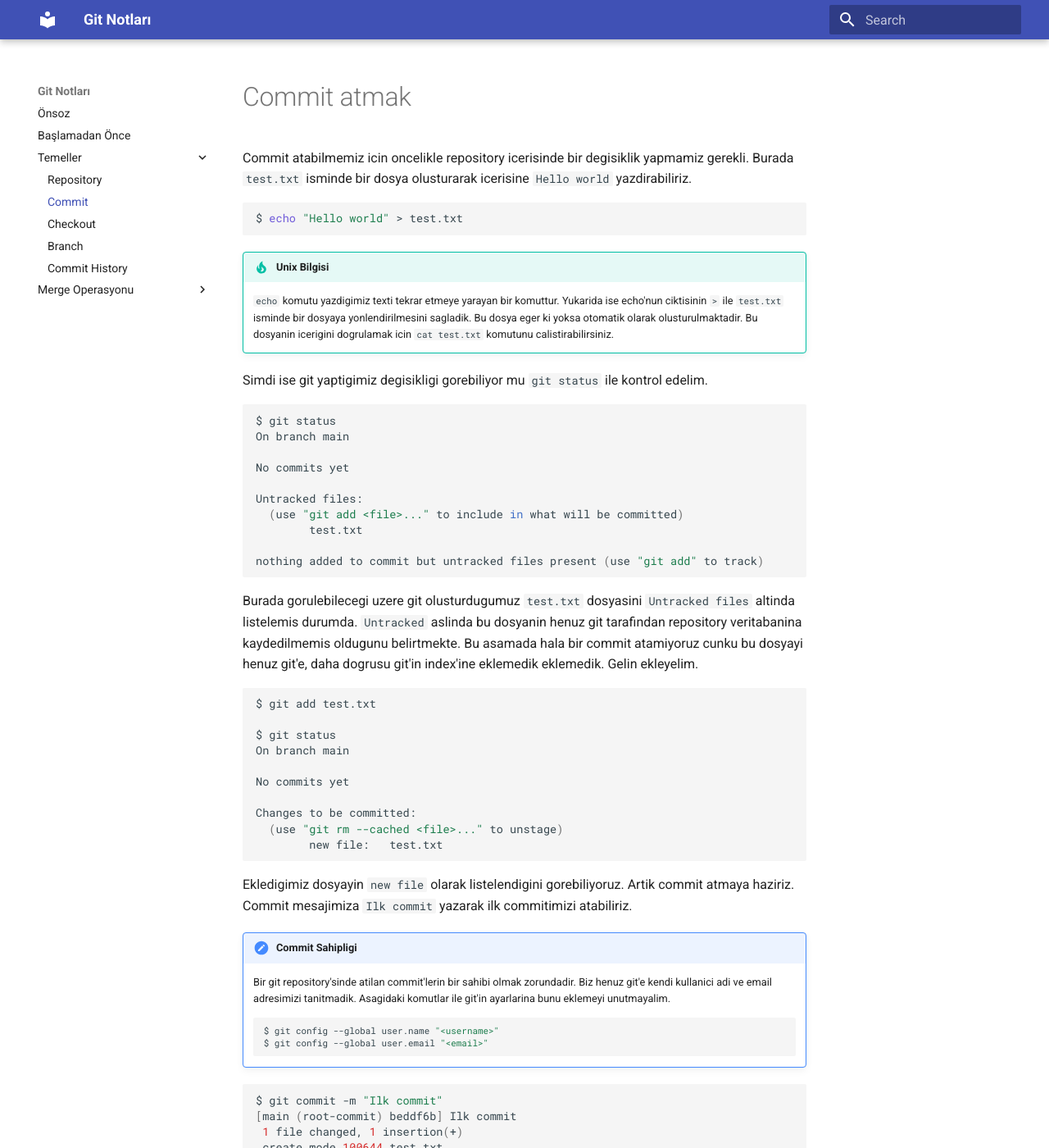
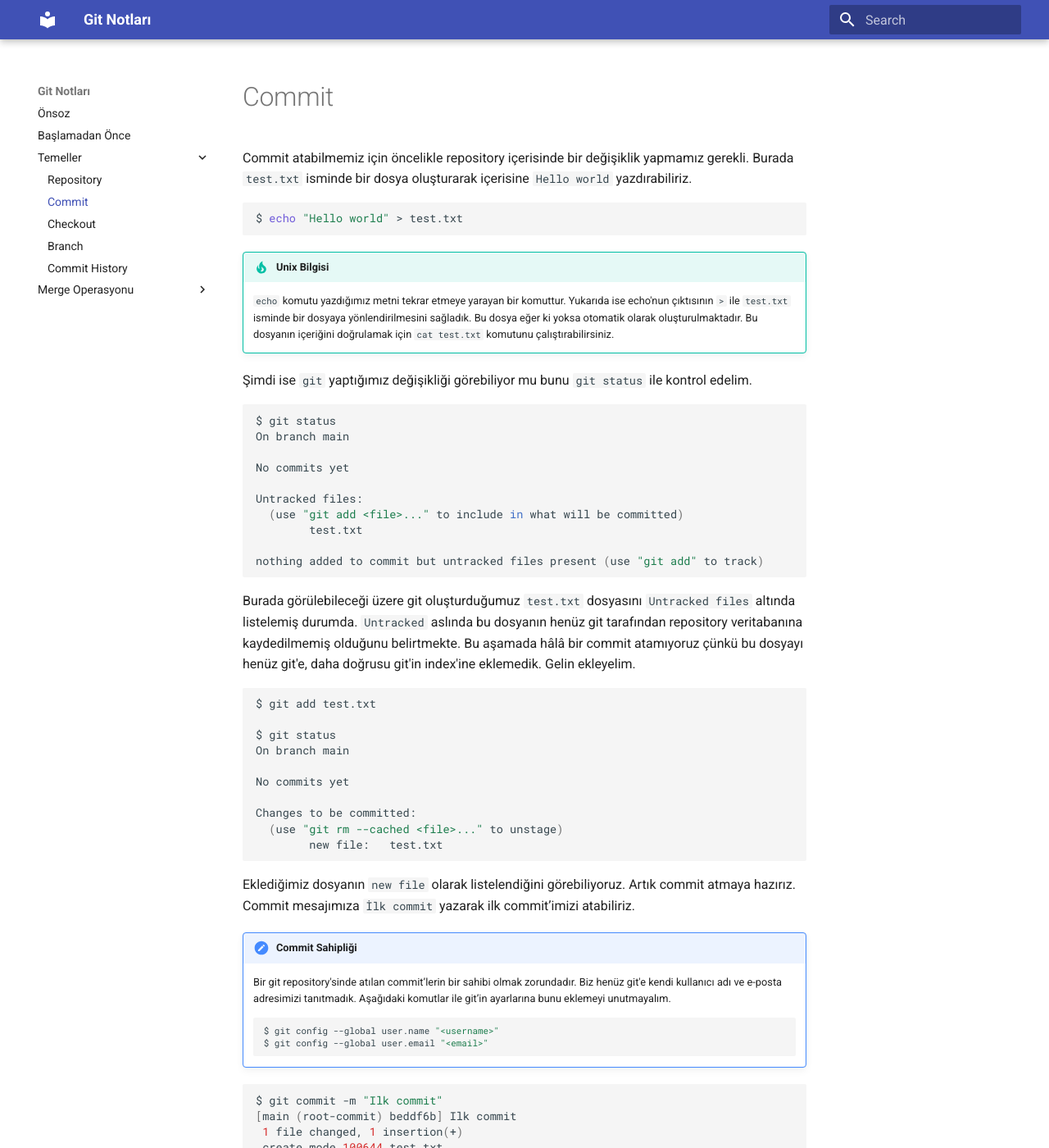
Before and after one commit to buravc/git-kilavuzu, an MkDocs documentation site: the page built from docs/temeller/commit.md, in a window 1280 px wide and 1400 px high. Shown: the whole window at 82% size. Built offline with MkDocs 1.6.1 and Material for MkDocs 9.7.7, drawn with Linux system fonts in a browser that asks for light colours; some of the changed text lies outside the part shown.

Commit message:
convert commit to Turkish

````diff
--- a/docs/temeller/commit.md
+++ b/docs/temeller/commit.md
@@ -1,15 +1,15 @@
-# Commit atmak
+# Commit
 
-Commit atabilmemiz icin oncelikle repository icerisinde bir degisiklik yapmamiz gerekli. Burada `test.txt` isminde bir dosya olusturarak icerisine `Hello world` yazdirabiliriz.
+Commit atabilmemiz için öncelikle repository içerisinde bir değişiklik yapmamız gerekli. Burada `test.txt` isminde bir dosya oluşturarak içerisine `Hello world` yazdırabiliriz.
 
 ```bash
 $ echo "Hello world" > test.txt
 ```
 
 !!! tip "Unix Bilgisi"
-    `echo` komutu yazdigimiz texti tekrar etmeye yarayan bir komuttur. Yukarida ise echo'nun ciktisinin `>` ile `test.txt` isminde bir dosyaya yonlendirilmesini sagladik. Bu dosya eger ki yoksa otomatik olarak olusturulmaktadir. Bu dosyanin icerigini dogrulamak icin `cat test.txt` komutunu calistirabilirsiniz.
+    `echo` komutu yazdığımız metni tekrar etmeye yarayan bir komuttur. Yukarıda ise echo'nun çıktısının `>` ile `test.txt` isminde bir dosyaya yönlendirilmesini sağladık. Bu dosya eğer ki yoksa otomatik olarak oluşturulmaktadır. Bu dosyanın içeriğini doğrulamak için `cat test.txt` komutunu çalıştırabilirsiniz.
 
-Simdi ise git yaptigimiz degisikligi gorebiliyor mu `git status` ile kontrol edelim.
+Şimdi ise `git` yaptığımız değişikliği görebiliyor mu bunu `git status` ile kontrol edelim.
 
 ```bash
 $ git status
@@ -24,7 +24,7 @@ Untracked files:
 nothing added to commit but untracked files present (use "git add" to track)
 ```
 
-Burada gorulebilecegi uzere git olusturdugumuz `test.txt` dosyasini `Untracked files` altinda listelemis durumda. `Untracked` aslinda bu dosyanin henuz git tarafindan repository veritabanina kaydedilmemis oldugunu belirtmekte. Bu asamada hala bir commit atamiyoruz cunku bu dosyayi henuz git'e, daha dogrusu git'in index'ine eklemedik eklemedik. Gelin ekleyelim.
+Burada görülebileceği üzere git oluşturduğumuz `test.txt` dosyasını `Untracked files` altında listelemiş durumda. `Untracked` aslında bu dosyanın henüz git tarafından repository veritabanına kaydedilmemiş olduğunu belirtmekte. Bu aşamada hâlâ bir commit atamıyoruz çünkü bu dosyayı henüz git'e, daha doğrusu git'in index'ine eklemedik. Gelin ekleyelim.
 
 ```bash
 $ git add test.txt
@@ -39,10 +39,10 @@ Changes to be committed:
         new file:   test.txt
 ```
 
-Ekledigimiz dosyayin `new file` olarak listelendigini gorebiliyoruz. Artik commit atmaya haziriz. Commit mesajimiza `Ilk commit` yazarak ilk commitimizi atabiliriz.
+Eklediğimiz dosyanın `new file` olarak listelendiğini görebiliyoruz. Artık commit atmaya hazırız. Commit mesajımıza `İlk commit` yazarak ilk commit’imizi atabiliriz.
 
-!!! note "Commit Sahipligi"
-    Bir git repository'sinde atilan commit'lerin bir sahibi olmak zorundadir. Biz henuz git'e kendi kullanici adi ve email adresimizi tanitmadik. Asagidaki komutlar ile git'in ayarlarina bunu eklemeyi unutmayalim.
+!!! note "Commit Sahipliği"
+    Bir git repository'sinde atılan commit’lerin bir sahibi olmak zorundadır. Biz henüz git'e kendi kullanıcı adı ve e-posta adresimizi tanıtmadık. Aşağıdaki komutlar ile git’in ayarlarına bunu eklemeyi unutmayalım.
     ```bash
     $ git config --global user.name "<username>"
     $ git config --global user.email "<email>"
@@ -55,7 +55,7 @@ $ git commit -m "Ilk commit"
  create mode 100644 test.txt
 ```
 
-Artik ilk commit'imizi atmis durumdayiz. Repository'mizin gecmisine bakarak bunu onaylayalim.
+Artık ilk commit’imizi atmış durumdayız. Repository’mizin geçmişine bakarak bunu onaylayalım.
 
 ```bash
 $ git log
@@ -66,7 +66,7 @@ $ git log
       Ilk commit
 ```
 
-Artik repository'mizde hash'i `beddf6b7c7155af30f8a73f349094c72bfa93a43` olan bir commit'imiz bulunmakta. Simdi gelin minik bir degisiklik yapip ikinci bir commit daha atalim. Bu sefer `test.txt` dosyasinda ufak bir degisiklik yapalim.
+Artık repository’mizde hash’i `beddf6b7c7155af30f8a73f349094c72bfa93a43` olan bir commit’imiz bulunmakta. Şimdi gelin minik bir değişiklik yapıp ikinci bir commit daha atalım. Bu sefer `test.txt` dosyasında ufak bir değişiklik yapalım.
 
 ```bash
 $ echo "Merhaba Dunya" >> test.txt
@@ -82,9 +82,9 @@ no changes added to commit (use "git add" and/or "git commit -a")
 ```
 
 !!! tip "Unix Bilgisi"
-    Bu sefer `echo` komutundan sonra `>` yerine `>>` operatoru kullanmamizin sebebi `test.txt` dosyasinin iceriginin uzerine yazmak yerine komutun ciktisinin dosyanin sonuna eklenmesini istiyoruz. `>` operatoru dosyanin iceriginin tamamini silerken `>>` operatoru sadece dosyanin sonuna ekleme yapmaktadir.
+    Bu sefer `echo` komutundan sonra `>` yerine `>>` operatörü kullanmamızın sebebi `test.txt` dosyasının içeriğinin üzerine yazmak yerine komutun çıktısının dosyanın sonuna eklenmesini istiyoruz. `>` operatörü dosyanın içeriğinin tamamını silerken `>>` operatörü sadece dosyanın sonuna ekleme yapmaktadır.
 
-Gordugunuz uzere bu sefer yaptigimiz degisikliklere ragmen dosya `Untracked` olarak isimlendirilmiyor. Bunun sebebi ise bir onceki attigimiz commit ile birlikte bu dosyanin mevcut durumda git'in index'inde zaten yer aliyor olmasi. Artik yaptigimiz degisiklik `modified` olarak gozukuyor. Bu sefer dosyanin yeni halini git'in index'ine eklememiz gerekiyor.
+Gördüğünüz üzere bu sefer yaptığımız değişikliklere rağmen dosya `Untracked` olarak isimlendirilmiyor. Bunun sebebi ise bir önceki attığımız commit ile birlikte bu dosyanın mevcut durumda git’in index’inde zaten yer alıyor olması. Artık yaptığımız değişiklik `modified` olarak gözüküyor. Bu sefer dosyanın yeni hâlini git’in index’ine eklememiz gerekiyor.
 
 ```bash
 $ git add test.txt
@@ -96,7 +96,7 @@ Changes to be committed:
         modified:   test.txt
 ```
 
-Simdi yeni bir commit atabiliriz.
+Şimdi yeni bir commit atabiliriz.
 
 ```bash
 $ git commit -m "Dosyaya Merhaba Dunya ekledim"
@@ -104,7 +104,7 @@ $ git commit -m "Dosyaya Merhaba Dunya ekledim"
  1 file changed, 1 insertion(+)
 ```
 
-Artik repository'mizin en son haline bakabiliriz. Bu sefer `git log` komutumuza `--graph` bayragini ekleyerek bakalim.
+Artık repository’mizin en son hâline bakabiliriz. Bu sefer `git log` komutumuza `--graph` bayrağını ekleyerek bakalım.
 
 ```bash
 $ git log --graph
@@ -121,7 +121,7 @@ $ git log --graph
       Ilk commit
 ```
 
-Artik yeni bir commit'imiz var ve hash'i `419a640a88ca3d23399c51c5f398f2d3684a66bf` olarak olusmus. Ve bir onceki commit'e de baglantisi `*` ve uzerindeki cizgiler ile gosterilmis durumda. Eger ki commit'lerin yaptigi degisiklikleri de burada gormek isterseniz `log` komutuna `--patch` bayragini ekleyebilirsiniz.
+Artık yeni bir commit’imiz var ve hash’i `419a640a88ca3d23399c51c5f398f2d3684a66bf` olarak oluşmuş. Ve bir önceki commit’e de bağlantısı `*` ve üzerindeki çizgiler ile gösterilmiş durumda. Eğer ki commit’lerin yaptığı değişiklikleri de burada görmek isterseniz `log` komutuna `--patch` bayrağını ekleyebilirsiniz.
 
 ```bash
 $ git log --graph --patch
````
